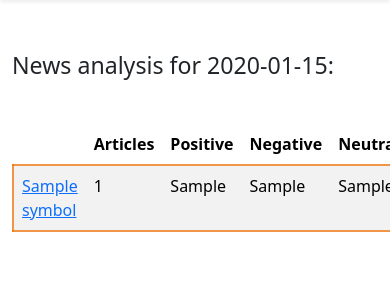
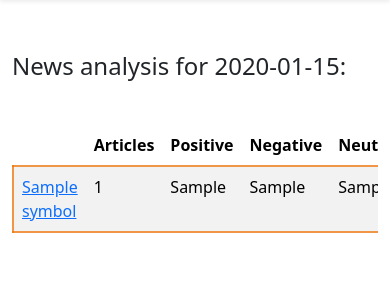
Before and after one commit to Gowtham1729/folio-feed, a Django app: template applications/backend/django_server/news/templates/home.html in a window 390 px wide; the page is wider, and only the part inside the window is pictured. Shown: the part 56-356 px from the top of that part. Run offline with Django 4.2, Linux system fonts and the light colour scheme; the template is opened without the code that fills it: most values are stand-ins (such as "Sample title", 1, 10 or a date in 2020).

Commit message:
feat: UI improvements

```diff
--- a/applications/backend/django_server/news/templates/home.html
+++ b/applications/backend/django_server/news/templates/home.html
@@ -4,6 +4,7 @@
 <div class="container py-5 pt-5">
     {% for date, analysis_items in analysis_dict.items %}
     <h3 class="news-heading">News analysis for {{date}}:</h3>
+    <div class="table-responsive"> <!-- Add this div to make table responsive -->
         <table class="table table-striped">
             <thead>
             <tr>
@@ -24,16 +25,24 @@
                 <td>{{ analysis.positive_news }}</td>
                 <td>{{ analysis.negative_news }}</td>
                 <td>{{ analysis.neutral_news }}</td>
-            <td class="{% if analysis.average_sentiment < 0 %}negative-sentiment{% elif analysis.average_sentiment == 0 %}neutral-sentiment{% else %}positive-sentiment{% endif %}">{{ analysis.average_sentiment }}</td>
+                <td class="{% if analysis.average_sentiment < 0 %}negative-sentiment{% elif analysis.average_sentiment == 0 %}neutral-sentiment{% else %}positive-sentiment{% endif %}">{{ analysis.average_sentiment|floatformat:3 }}</td>
                 <td>{{ analysis.need_attention }}</td>
             </tr>
             {% endfor %}
             </tbody>
         </table>
+    </div> <!-- End of responsive table div -->
     {% endfor %}
 </div>
 
 <style>
+    /* Add media query for smaller screens */
+    @media (max-width: 768px) {
+        .news-heading {
+            font-size: 1.5em; /* Adjust font size */
+        }
+    }
+
     .news-heading {
         margin-bottom: 20px;
     }
```
Lines whose indentation alone changed are shown as unchanged.
